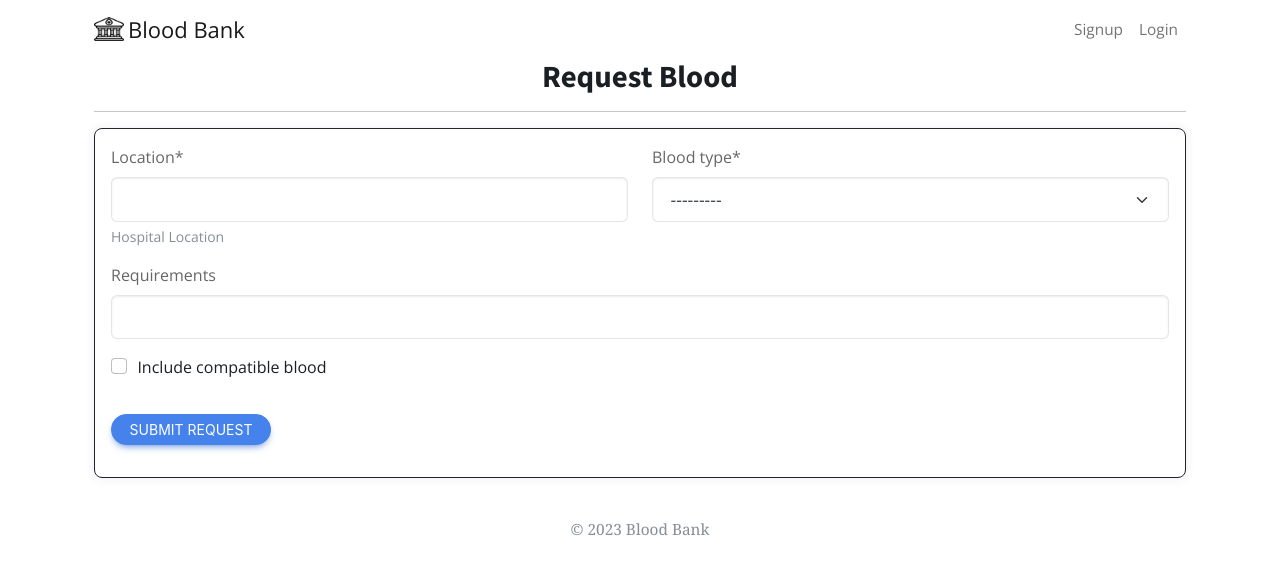
After one commit to ShyamSundhar1411/Donation-Portal-Project, a Django app: template services/templates/services/request_blood.html in a window 1280 px wide. The commit adds this page. Shown: the top 575 px of the page. Run offline with Django 4.2, Linux system fonts and the light colour scheme; the template is opened without the code that fills it: values that come from a table or form of the project are taken from there, others are empty; tables that the repository leaves empty hold one stand-in row (values such as "Sample post"); some libraries are stand-ins or nearby versions.

Commit message:
Minor Tweaks

```diff
--- a/donationportal/templates/base.html
+++ b/donationportal/templates/base.html
@@ -87,10 +87,10 @@
                     </li>
                     {% if user.donor.role != 'Unauthorized' %}
                     <li class="nav-item">
-                      <a class="nav-link" href="{% url 'request' user.donor.slug %}">Blood Request</a>
+                      <a class="nav-link" href="{% url 'request_blood' user.donor.slug %}">Request Blood</a>
                     </li>
                     <li class="nav-item">
-                      <a class="nav-link" href="{% url 'request_view' user.donor.slug %}">View Request</a>
+                      <a class="nav-link" href="{% url 'view_request' user.donor.slug %}">View Request</a>
                     </li>
                     {% endif %}
                     <li class="nav-item">
--- /dev/null
+++ b/services/templates/services/request_blood.html
@@ -0,0 +1,30 @@
+{% extends 'base.html' %} {% block content %} {% load crispy_forms_tags %} {% load custom_tags %}
+<div class="container">
+    <h3 class = "text-center">Request Blood</h3>
+    <hr/>
+    <form method="POST" enctype="multipart/form-data">
+      {% csrf_token %}
+      <div class="card card-body border border-dark">
+        <div class="row form-row">
+          <div class="col">{{donor_request_form.location|as_crispy_field}}</div>
+          <div class="col">
+            {{donor_request_form.blood_type|as_crispy_field}}
+          </div>
+        </div>
+        <div class="row form-row">
+          <div class="col">
+            {{donor_request_form.requirements|as_crispy_field}}
+          </div>
+        </div>
+        <div class="col">
+          {{donor_request_form.include_compatible_blood|as_crispy_field}}
+        </div>
+        <div class="d-inline-block py-3">
+          <button type="submit" class="margin-bottom btn btn-primary me-2 py-1">
+            Submit Request
+          </button>
+        </div>
+      </div>
+    </form>
+</div>
+{% endblock %}
--- a/services/urls.py
+++ b/services/urls.py
@@ -5,7 +5,7 @@ from . import views
 urlpatterns = [
     path('',views.home,name = "home"),
     path('profile/<slug:slug>',views.profile,name = "profile"),
-    path('profile/request/<slug:slug>',views.donor_request,name = "request"),
-    path('profile/request/views/<slug:slug>',views.request_view,name = "request_view"),
+    path('profile/request/<slug:slug>',views.donor_request,name = "request_blood"),
+    path('profile/request/views/<slug:slug>',views.view_request,name = "view_request"),
     path('profile/request/views/accept/<slug:slug>',views.accept_request,name = "accept_request"),
 ]
```
Also changed, not shown: services/templates/services/request.html (deleted, +0 -28 lines), services/views.py (+5 -16 lines), services/migrations/0001_initial.py (added), services/migrations/__init__.py (added), services/templates/services/view_requests.html (renamed from services/templates/services/views.html).
